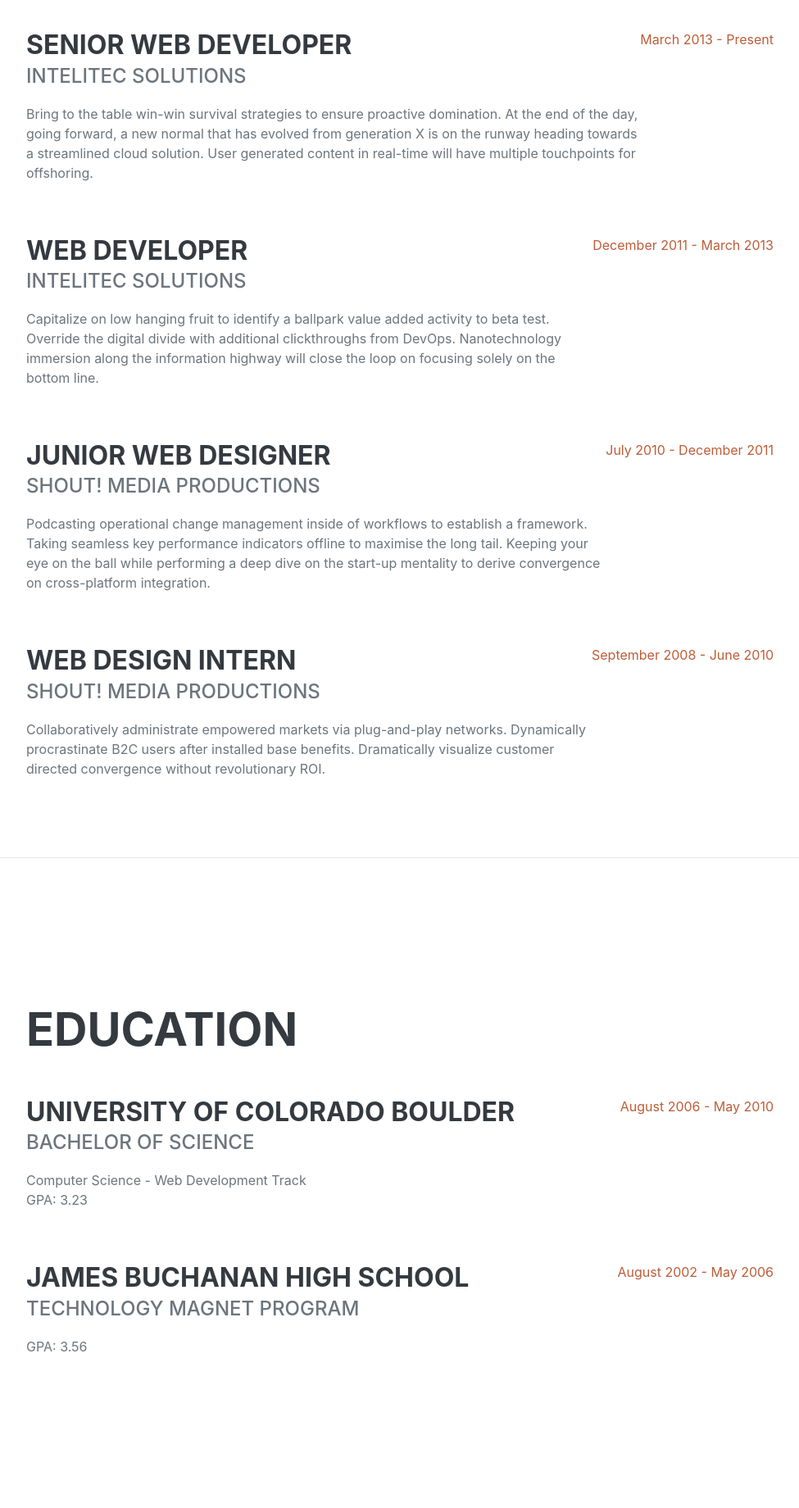
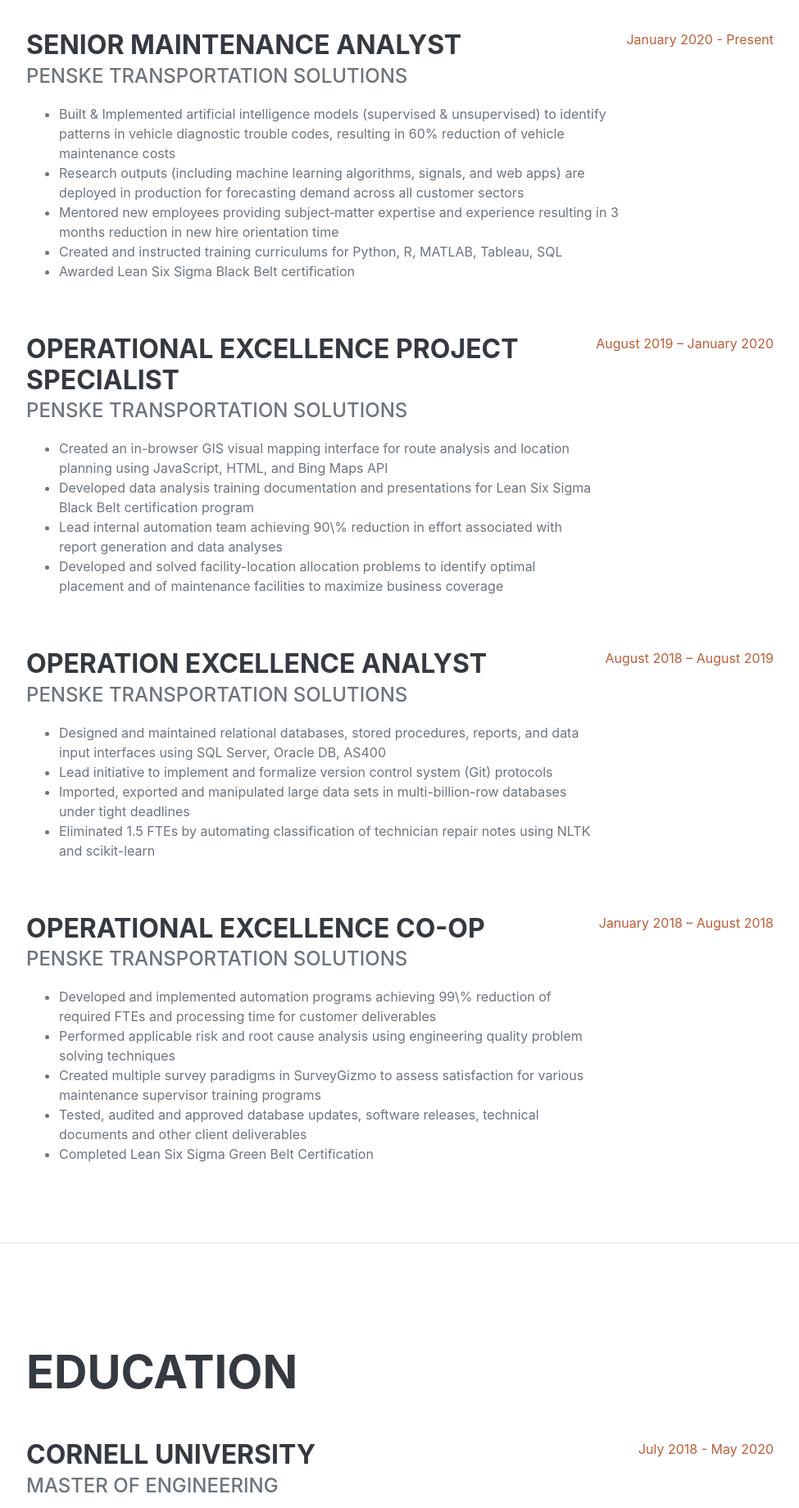
Before and after one commit to alihelkhatib/alihelkhatib.github.io, a plain HTML site: page startbootstrap-resume-gh-pages/index.html in a window 1280 px wide. Shown: the part 960-2800 px from the top of the page at 82% size, without its empty margins (288-1263 px from the left). Drawn offline with nearby package versions, Linux system fonts and the light colour scheme; a web font is replaced by a local one.

Commit message:
Update index.html

```diff
--- a/startbootstrap-resume-gh-pages/index.html
+++ b/startbootstrap-resume-gh-pages/index.html
@@ -5,7 +5,7 @@
         <meta name="viewport" content="width=device-width, initial-scale=1, shrink-to-fit=no" />
         <meta name="description" content="" />
         <meta name="author" content="" />
-        <title>Resume - Start Bootstrap Theme</title>
+        <title>Resumee</title>
         <link rel="icon" type="image/x-icon" href="assets/img/favicon.ico" />
         <!-- Font Awesome icons (free version)-->
         <script src="https://use.fontawesome.com/releases/v5.15.1/js/all.js" crossorigin="anonymous"></script>
@@ -19,10 +19,11 @@
         <!-- Navigation-->
         <nav class="navbar navbar-expand-lg navbar-dark bg-primary fixed-top" id="sideNav">
             <a class="navbar-brand js-scroll-trigger" href="#page-top">
-                <span class="d-block d-lg-none">Clarence Taylor</span>
+                <span class="d-block d-lg-none">Ali El-Khatib</span>
                 <span class="d-none d-lg-block"><img class="img-fluid img-profile rounded-circle mx-auto mb-2" src="assets/img/profile.jpg" alt="" /></span>
             </a>
             <button class="navbar-toggler" type="button" data-toggle="collapse" data-target="#navbarSupportedContent" aria-controls="navbarSupportedContent" aria-expanded="false" aria-label="Toggle navigation"><span class="navbar-toggler-icon"></span></button>
+            <div class="collapse navbar-collapse" id="navbarSupportedContent">
             <div class="collapse navbar-collapse" id="navbarSupportedContent">
                 <ul class="navbar-nav">
                     <li class="nav-item"><a class="nav-link js-scroll-trigger" href="#about">About</a></li>
@@ -40,19 +41,17 @@
             <section class="resume-section" id="about">
                 <div class="resume-section-content">
                     <h1 class="mb-0">
-                        Clarence
-                        <span class="text-primary">Taylor</span>
+                        Ali
+                        <span class="text-primary">El-Khatib</span>
                     </h1>
                     <div class="subheading mb-5">
-                        3542 Berry Street · Cheyenne Wells, CO 80810 · (317) 585-8468 ·
-                        <a href="mailto:name@email.com">name@email.com</a>
+                        402 Russell Avenue · Douglassville, PA 19518 · (304) 389-9124 ·
+                        <a href="mailto:name@email.com">ali.h.elkhatib@gmail.com</a>
                     </div>
                     <p class="lead mb-5">I am experienced in leveraging agile frameworks to provide a robust synopsis for high level overviews. Iterative approaches to corporate strategy foster collaborative thinking to further the overall value proposition.</p>
                     <div class="social-icons">
-                        <a class="social-icon" href="#"><i class="fab fa-linkedin-in"></i></a>
-                        <a class="social-icon" href="#"><i class="fab fa-github"></i></a>
-                        <a class="social-icon" href="#"><i class="fab fa-twitter"></i></a>
-                        <a class="social-icon" href="#"><i class="fab fa-facebook-f"></i></a>
+                        <a class="social-icon" href="https://www.linkedin.com/in/ali-elkhatib/"><i class="fab fa-linkedin-in"></i></a>
+                        <a class="social-icon" href="https://github.com/alihelkhatib"><i class="fab fa-github"></i></a>
                     </div>
                 </div>
             </section>
@@ -63,35 +62,57 @@
                     <h2 class="mb-5">Experience</h2>
                     <div class="d-flex flex-column flex-md-row justify-content-between mb-5">
                         <div class="flex-grow-1">
-                            <h3 class="mb-0">Senior Web Developer</h3>
-                            <div class="subheading mb-3">Intelitec Solutions</div>
-                            <p>Bring to the table win-win survival strategies to ensure proactive domination. At the end of the day, going forward, a new normal that has evolved from generation X is on the runway heading towards a streamlined cloud solution. User generated content in real-time will have multiple touchpoints for offshoring.</p>
+                            <h3 class="mb-0">Senior Maintenance Analyst</h3>
+                            <div class="subheading mb-3">Penske Transportation Solutions</div>
+                            <ul>
+								<li>Built & Implemented artificial intelligence models (supervised & unsupervised) to identify patterns in vehicle diagnostic trouble codes, resulting in 60% reduction of vehicle maintenance costs</li>
+								<li>Research outputs (including machine learning algorithms, signals, and web apps) are deployed in production for forecasting demand across all customer sectors</li>
+								<li>Mentored new employees providing subject‑matter expertise and experience resulting in 3 months reduction in new hire orientation time</li>
+								<li>Created and instructed training curriculums for Python, R, MATLAB, Tableau, SQL</li>
+								<li>Awarded Lean Six Sigma Black Belt certification</li>
+							</ul>
                         </div>
-                        <div class="flex-shrink-0"><span class="text-primary">March 2013 - Present</span></div>
+                        <div class="flex-shrink-0"><span class="text-primary">January 2020 - Present</span></div>
                     </div>
                     <div class="d-flex flex-column flex-md-row justify-content-between mb-5">
                         <div class="flex-grow-1">
-                            <h3 class="mb-0">Web Developer</h3>
-                            <div class="subheading mb-3">Intelitec Solutions</div>
-                            <p>Capitalize on low hanging fruit to identify a ballpark value added activity to beta test. Override the digital divide with additional clickthroughs from DevOps. Nanotechnology immersion along the information highway will close the loop on focusing solely on the bottom line.</p>
+                            <h3 class="mb-0">Operational Excellence Project Specialist </h3>
+                            <div class="subheading mb-3">Penske Transportation Solutions</div>
+							<ul>
+								<li>Created an in-browser GIS visual mapping interface for route analysis and location planning using JavaScript, HTML, and Bing Maps API</li>
+								<li>Developed data analysis training documentation and presentations for Lean Six Sigma Black Belt certification program</li>
+								<li>Lead internal automation team achieving 90\% reduction in effort associated with report generation and data analyses</li>
+								<li>Developed and solved facility-location allocation problems to identify optimal placement and  of maintenance facilities to maximize business coverage</li>
+							</ul>
                         </div>
-                        <div class="flex-shrink-0"><span class="text-primary">December 2011 - March 2013</span></div>
+                        <div class="flex-shrink-0"><span class="text-primary">August 2019 – January 2020</span></div>
                     </div>
                     <div class="d-flex flex-column flex-md-row justify-content-between mb-5">
                         <div class="flex-grow-1">
-                            <h3 class="mb-0">Junior Web Designer</h3>
-                            <div class="subheading mb-3">Shout! Media Productions</div>
-                            <p>Podcasting operational change management inside of workflows to establish a framework. Taking seamless key performance indicators offline to maximise the long tail. Keeping your eye on the ball while performing a deep dive on the start-up mentality to derive convergence on cross-platform integration.</p>
+                            <h3 class="mb-0">Operation Excellence Analyst</h3>
+                            <div class="subheading mb-3">Penske Transportation Solutions</div>
+							<ul>
+								<li>Designed and maintained relational databases, stored procedures, reports, and data input interfaces using SQL Server, Oracle DB, AS400</li>
+								<li>Lead initiative to implement and formalize version control system (Git) protocols</li>
+								<li>Imported, exported and manipulated large data sets in multi-billion-row databases under tight deadlines</li>
+								<li>Eliminated 1.5 FTEs by automating classification of technician repair notes using NLTK and scikit-learn</li>
+							</ul>
                         </div>
-                        <div class="flex-shrink-0"><span class="text-primary">July 2010 - December 2011</span></div>
+                        <div class="flex-shrink-0"><span class="text-primary">August 2018 – August 2019</span></div>
                     </div>
                     <div class="d-flex flex-column flex-md-row justify-content-between">
                         <div class="flex-grow-1">
-                            <h3 class="mb-0">Web Design Intern</h3>
-                            <div class="subheading mb-3">Shout! Media Productions</div>
-                            <p>Collaboratively administrate empowered markets via plug-and-play networks. Dynamically procrastinate B2C users after installed base benefits. Dramatically visualize customer directed convergence without revolutionary ROI.</p>
+                            <h3 class="mb-0">Operational Excellence Co-Op</h3>
+                            <div class="subheading mb-3">Penske Transportation Solutions</div>
+							<ul>
+								<li>Developed and implemented automation programs achieving 99\% reduction of required FTEs  and processing time for customer deliverables</li>
+								<li>Performed applicable risk and root cause analysis using engineering quality problem solving techniques</li>
+								<li>Created multiple survey paradigms in SurveyGizmo to assess satisfaction for various maintenance supervisor training programs</li>
+								<li>Tested, audited and approved database updates, software releases, technical documents and other client deliverables</li>
+								<li>Completed Lean Six Sigma Green Belt Certification</li>
+							</ul>
                         </div>
-                        <div class="flex-shrink-0"><span class="text-primary">September 2008 - June 2010</span></div>
+                        <div class="flex-shrink-0"><span class="text-primary">January 2018 – August 2018</span></div>
                     </div>
                 </div>
             </section>
@@ -102,20 +123,23 @@
                     <h2 class="mb-5">Education</h2>
                     <div class="d-flex flex-column flex-md-row justify-content-between mb-5">
                         <div class="flex-grow-1">
-                            <h3 class="mb-0">University of Colorado Boulder</h3>
-                            <div class="subheading mb-3">Bachelor of Science</div>
-                            <div>Computer Science - Web Development Track</div>
-                            <p>GPA: 3.23</p>
+                            <h3 class="mb-0">Cornell University</h3>
+                            <div class="subheading mb-3">Master of Engineering</div>
+                            <div>Systems Engineering</div>
+							<p>Summa Cum Laude</p>
+                            <p>GPA: 3.861</p>
                         </div>
-                        <div class="flex-shrink-0"><span class="text-primary">August 2006 - May 2010</span></div>
+                        <div class="flex-shrink-0"><span class="text-primary">July 2018 - May 2020</span></div>
                     </div>
                     <div class="d-flex flex-column flex-md-row justify-content-between">
                         <div class="flex-grow-1">
-                            <h3 class="mb-0">James Buchanan High School</h3>
-                            <div class="subheading mb-3">Technology Magnet Program</div>
-                            <p>GPA: 3.56</p>
+                            <h3 class="mb-0">West Virginia University</h3>
+                            <div class="subheading mb-3">Bachelor of Science</div>
+							<div>Psychology</div>
+							<p>Summa Cum Laude</p>
+                            <p>GPA: 3.8</p>
                         </div>
-                        <div class="flex-shrink-0"><span class="text-primary">August 2002 - May 2006</span></div>
+                        <div class="flex-shrink-0"><span class="text-primary">August 2012 - May 2015</span></div>
                     </div>
                 </div>
             </section>
@@ -128,11 +152,11 @@
                     <ul class="list-inline dev-icons">
                         <li class="list-inline-item"><i class="fab fa-html5"></i></li>
                         <li class="list-inline-item"><i class="fab fa-css3-alt"></i></li>
-                        <li class="list-inline-item"><i class="fab fa-js-square"></i></li>
-                        <li class="list-inline-item"><i class="fab fa-angular"></i></li>
+                        <li class="list-inline-item"><i class="fab fa-python"></i></li>
+                        <li class="list-inline-item"><i class="fab fa-r-project"></i></li>
                         <li class="list-inline-item"><i class="fab fa-react"></i></li>
                         <li class="list-inline-item"><i class="fab fa-node-js"></i></li>
-                        <li class="list-inline-item"><i class="fab fa-sass"></i></li>
+                        <li class="list-inline-item"><i class="fab fa-aws"></i></li>
                         <li class="list-inline-item"><i class="fab fa-less"></i></li>
                         <li class="list-inline-item"><i class="fab fa-wordpress"></i></li>
                         <li class="list-inline-item"><i class="fab fa-gulp"></i></li>
```
